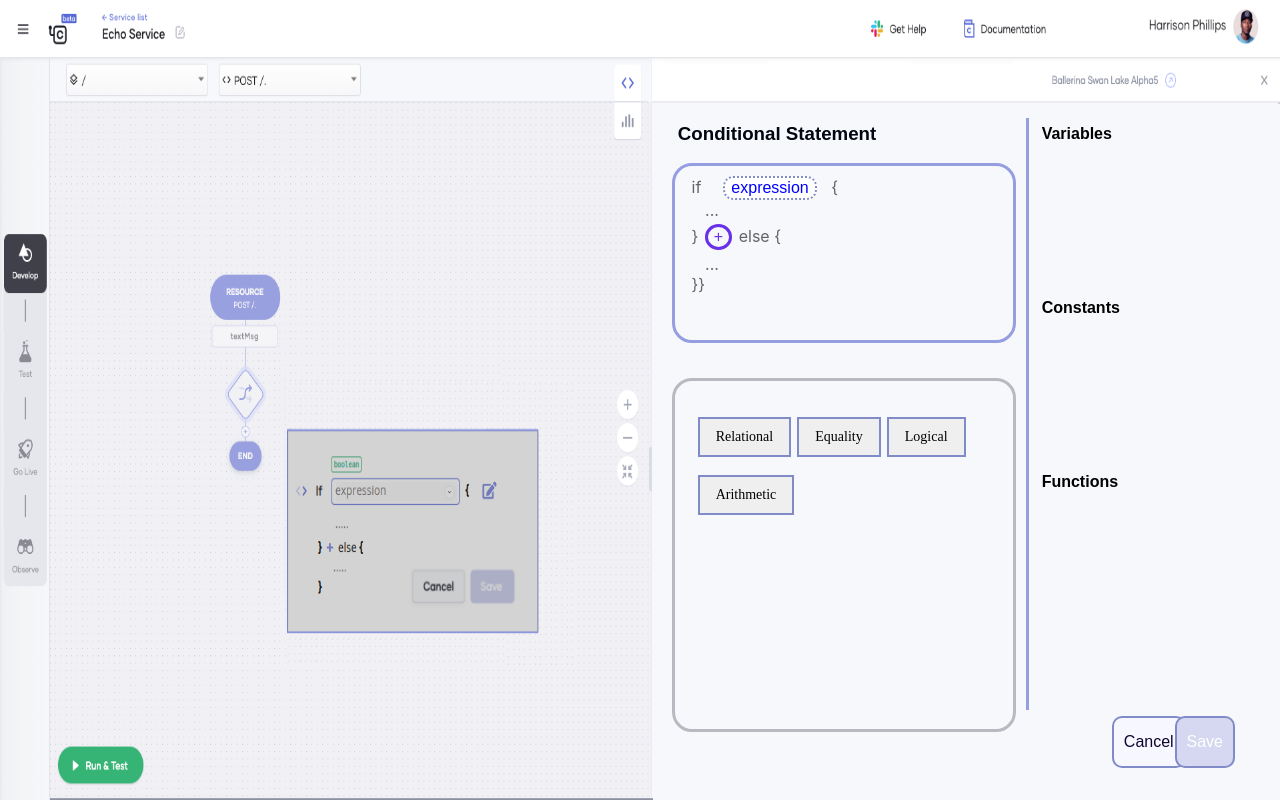
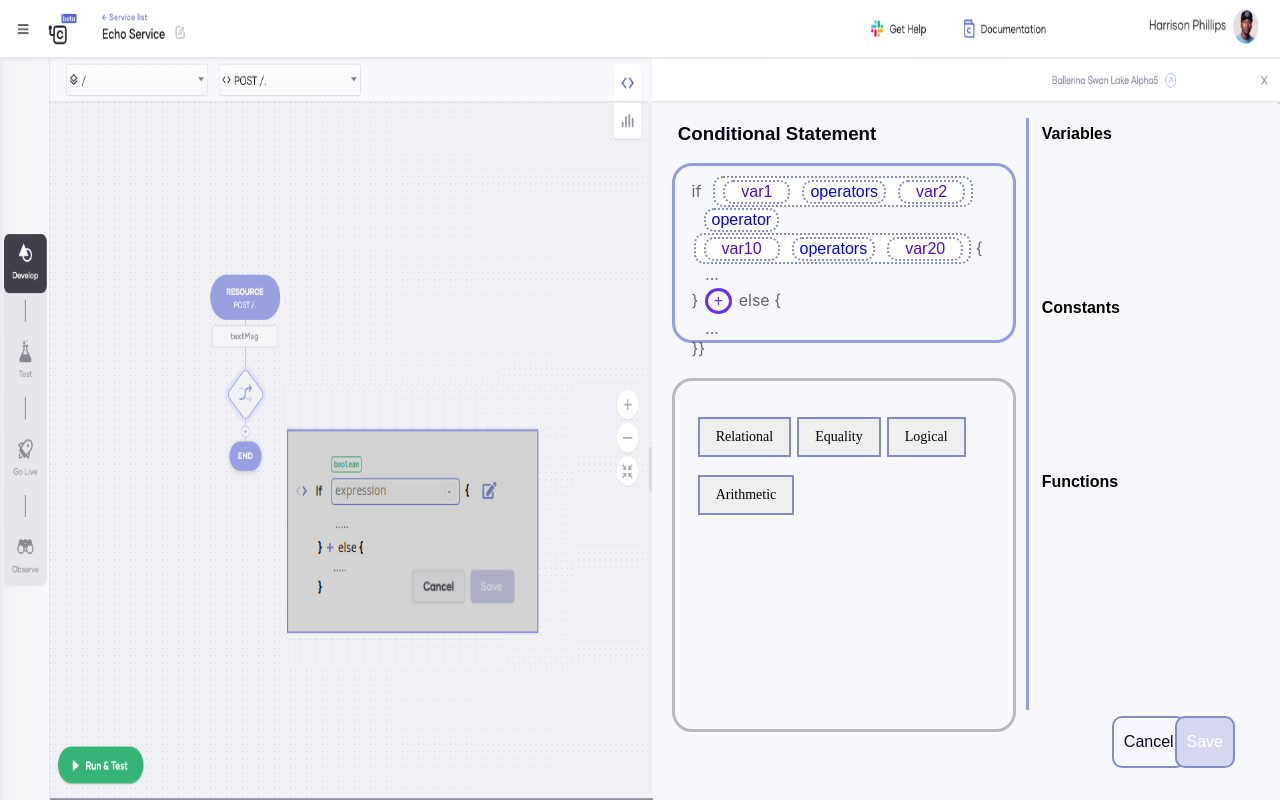
Before and after one commit to madushajg/tree-editor, a React (Create React App) app: page / in a window 1280 px wide. Built offline with nearby package versions, Linux system fonts and the light colour scheme.

Commit message:
Fix typo in Arithmetic

```diff
--- a/src/components/ExpressionTypes/Arithmetic/index.tsx
+++ b/src/components/ExpressionTypes/Arithmetic/index.tsx
@@ -1,5 +1,5 @@
 import React from "react";
-import { Arithmatic, Expression } from "../../../models/definitions";
+import { Arithmetic, Expression } from "../../../models/definitions";
 import { getSuggestionsBasedOnExpressionKind } from "../../../utils";
 import { ExpressionComponent } from "../../Expression";
 
@@ -14,13 +14,13 @@ export function ArithmeticC(props: ArithmeticProps) {
     let rhs: any;
 
     if (model.kind === "ArithmeticC" ) {
-        const arithmaticModel: Arithmatic = model.expressionType as Arithmatic;
-        lhs = <ExpressionComponent model={arithmaticModel.lhsOperand} callBack={callBack} isRoot={false}/>;
-        rhs = <ExpressionComponent model={arithmaticModel.rhsOperand} callBack={callBack} isRoot={false}/>;
+        const arithmeticModel: Arithmetic = model.expressionType as Arithmetic;
+        lhs = <ExpressionComponent model={arithmeticModel.lhsOperand} callBack={callBack} isRoot={false}/>;
+        rhs = <ExpressionComponent model={arithmeticModel.rhsOperand} callBack={callBack} isRoot={false}/>;
     }
 
     const onClickOnExpression = () => {
-        callBack(getSuggestionsBasedOnExpressionKind("RelationalC"), model)
+        callBack(getSuggestionsBasedOnExpressionKind("ArithmeticC"), model)
     };
 
     return (
--- a/src/components/LeftPane/index.tsx
+++ b/src/components/LeftPane/index.tsx
@@ -29,7 +29,6 @@ export function LeftPane(props: ModelProps) {
         SetIsSuggestionClicked(!isSuggestionClicked)
     }
 
-    console.log(model);
     return (
         <div className="App-leftPane">
             <h3 className="App-leftPane-heading">Conditional Statement</h3>
--- a/src/components/MainContainer/index.tsx
+++ b/src/components/MainContainer/index.tsx
@@ -13,7 +13,7 @@ import { Expression } from '../../models/definitions';
 //     expressionType: {
 //         lhsExp: {
 //             type: ["int", "float", "decimal"],
-//             kind: "ArithmaticC",
+//             kind: "ArithmeticC",
 //             expressionType: {
 //                 lhsOperand: {
 //                     type: ["int", "float", "decimal", "string"],
@@ -44,64 +44,64 @@ import { Expression } from '../../models/definitions';
 // }
 
 // if (var1 + var2) > (var10 + var20)
+export const sampleModel: Expression = {
+    type: ["boolean"],
+    kind: "RelationalC",
+    expressionType: {
+        lhsExp: {
+            type: ["int", "float", "decimal"],
+            kind: "ArithmeticC",
+            expressionType: {
+                lhsOperand: {
+                    type: ["int", "float", "decimal", "string"],
+                    kind: "VariableC",
+                    expressionType: {
+                        name: "var1"
+                    }
+                },
+                operator: "+",
+                rhsOperand: {
+                    type: ["int", "float", "decimal", "string"],
+                    kind: "VariableC",
+                    expressionType: {
+                        name: "var2"
+                    }
+                }
+            }
+        },
+        operator: ">",
+        rhsExp: {
+            type: ["int", "float", "decimal"],
+            kind: "ArithmeticC",
+            expressionType: {
+                lhsOperand: {
+                    type: ["int", "float", "decimal", "string"],
+                    kind: "VariableC",
+                    expressionType: {
+                        name: "var10"
+                    }
+                },
+                operator: "+",
+                rhsOperand: {
+                    type: ["int", "float", "decimal", "string"],
+                    kind: "VariableC",
+                    expressionType: {
+                        name: "var20"
+                    }
+                }
+            }
+        }
+    }
+}
+
+// if false
 // export const sampleModel: Expression = {
 //     type: ["boolean"],
-//     kind: "RelationalC",
-//     expressionType: {
-//         lhsExp: {
-//             type: ["int", "float", "decimal"],
-//             kind: "ArithmaticC",
-//             expressionType: {
-//                 lhsOperand: {
-//                     type: ["int", "float", "decimal", "string"],
-//                     kind: "VariableC",
-//                     expressionType: {
-//                         name: "var1"
-//                     }
-//                 },
-//                 operator: "+",
-//                 rhsOperand: {
-//                     type: ["int", "float", "decimal", "string"],
-//                     kind: "VariableC",
-//                     expressionType: {
-//                         name: "var2"
-//                     }
-//                 }
-//             }
-//         },
-//         operator: ">",
-//         rhsExp: {
-//             type: ["int", "float", "decimal"],
-//             kind: "ArithmaticC",
-//             expressionType: {
-//                 lhsOperand: {
-//                     type: ["int", "float", "decimal", "string"],
-//                     kind: "VariableC",
-//                     expressionType: {
-//                         name: "var10"
-//                     }
-//                 },
-//                 operator: "+",
-//                 rhsOperand: {
-//                     type: ["int", "float", "decimal", "string"],
-//                     kind: "VariableC",
-//                     expressionType: {
-//                         name: "var20"
-//                     }
-//                 }
-//             }
-//         }
-//     }
+//     kind: "LiteralC",
+//     // expressionType: {
+//     //     value: "false"
+//     // }
 // }
-
-// if false
-export const sampleModel: Expression = {
-    type: ["boolean"],
-    kind: "LiteralC",
-    // expressionType: {
-    //     value: "false"
-    // }
-}
 
 // // if 30 > 40
 // export const sampleModel: Expression = {
--- a/src/models/definitions.ts
+++ b/src/models/definitions.ts
@@ -7,7 +7,7 @@ export interface Expression {
       | TypeCheck
       | Conditional
       | Literal
-      | Arithmatic
+      | Arithmetic
       | Variable
       | Expression
   }
@@ -38,7 +38,7 @@ export interface Equality extends Comparison {
     rhsExp: Expression
 }
 
-export interface Arithmatic {
+export interface Arithmetic {
     lhsOperand: Expression
     operator: "*" | "/" | "%" | "+" | "-" | "operator"
     rhsOperand: Expression
--- a/src/utils/index.tsx
+++ b/src/utils/index.tsx
@@ -1,8 +1,8 @@
 import React from 'react';
 import { ReactNode } from 'react';
-import * as expressionTypeComponents from '../components/ExpressionTypes';
 import { Expression } from '../models/definitions';
 import { ExpressionSuggestionsByKind, OperatorsForExpressionKind } from "./utils";
+import * as expressionTypeComponents from '../components/ExpressionTypes';
 
 export function getSuggestionsBasedOnExpressionKind(kind: string): string[] {
    return ExpressionSuggestionsByKind[kind];
--- a/src/utils/utils.ts
+++ b/src/utils/utils.ts
@@ -1,5 +1,5 @@
 
-import { Arithmatic, Conditional, Equality, Expression, Literal, Relational, TypeCheck, Variable } from '../models/definitions';
+import { Arithmetic, Conditional, Equality, Expression, Literal, Relational, TypeCheck, Variable } from '../models/definitions';
 
 export function deleteExpression (model: Expression ) {
     delete model.expressionType;
@@ -10,7 +10,7 @@ export function addExpression (model: Expression, kind: string, value?: any ){
     var expressionTemplate: TypeCheck
     | Conditional
     | Literal
-    | Arithmatic
+    | Arithmetic
     | Variable
     | Relational
     | Equality
@@ -28,7 +28,7 @@ export function addExpression (model: Expression, kind: string, value?: any ){
     } else if (kind === 'ConditionalC') {
         expressionTemplate = createConditional();
     } else if (kind === 'ArithmeticC') {
-        expressionTemplate = createArithmatic(value);
+        expressionTemplate = createArithmetic(value);
     } else if( kind === 'VariableC') {
         expressionTemplate = createVariable(value);
     } else {
@@ -67,9 +67,9 @@ function createEquality (operator:  "==" | "!=" | "operator"): Equality {
             rhsExp: {type: ["int", "float", "decimal"], kind: "LiteralC",} };
 }
 
-function createArithmatic ( operator: "*" | "/" | "%" | "+" | "-" | "operator"): Arithmatic {
+function createArithmetic ( operator: "*" | "/" | "%" | "+" | "-" | "operator"): Arithmetic {
     return { lhsOperand : {type: ["int", "float", "decimal"], kind: "LiteralC",},
-            operator: "operator",
+            operator: operator,
             rhsOperand: {type: ["int", "float", "decimal"], kind: "LiteralC",} };
 
 }
```
